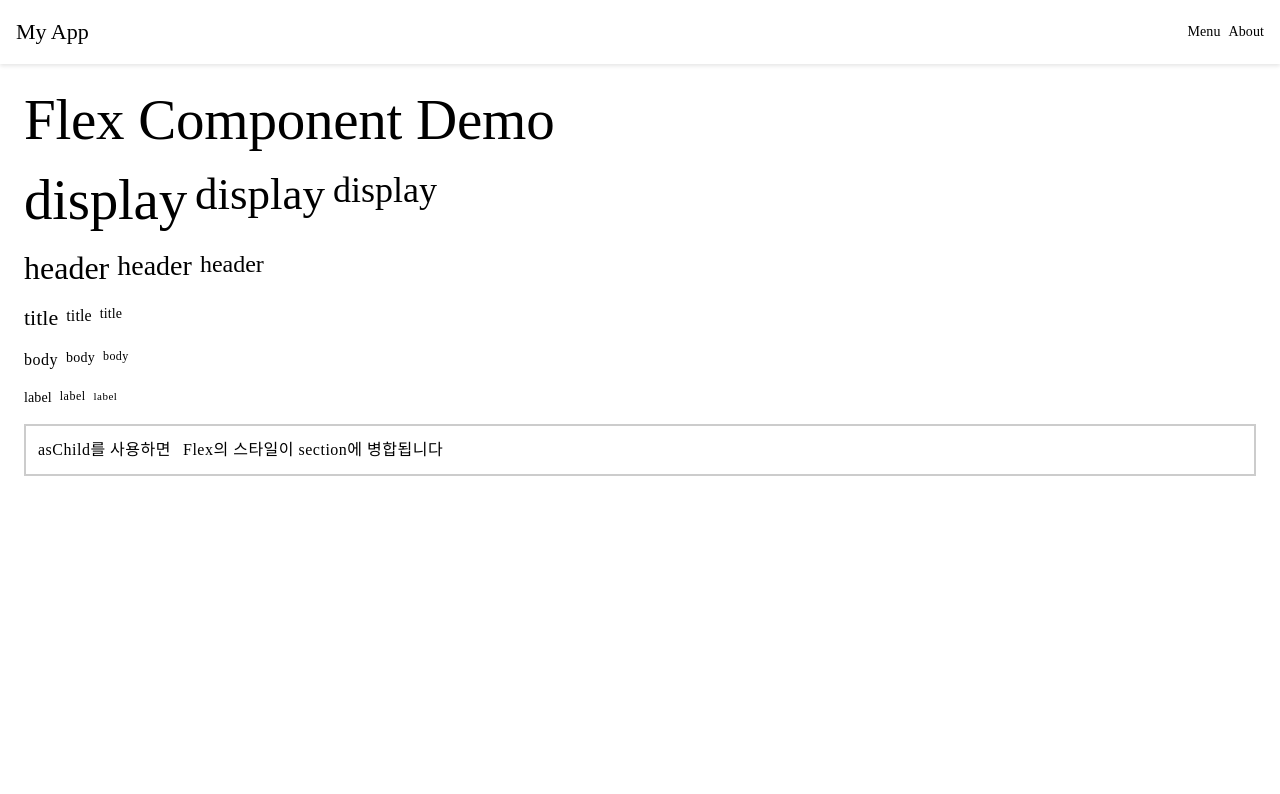
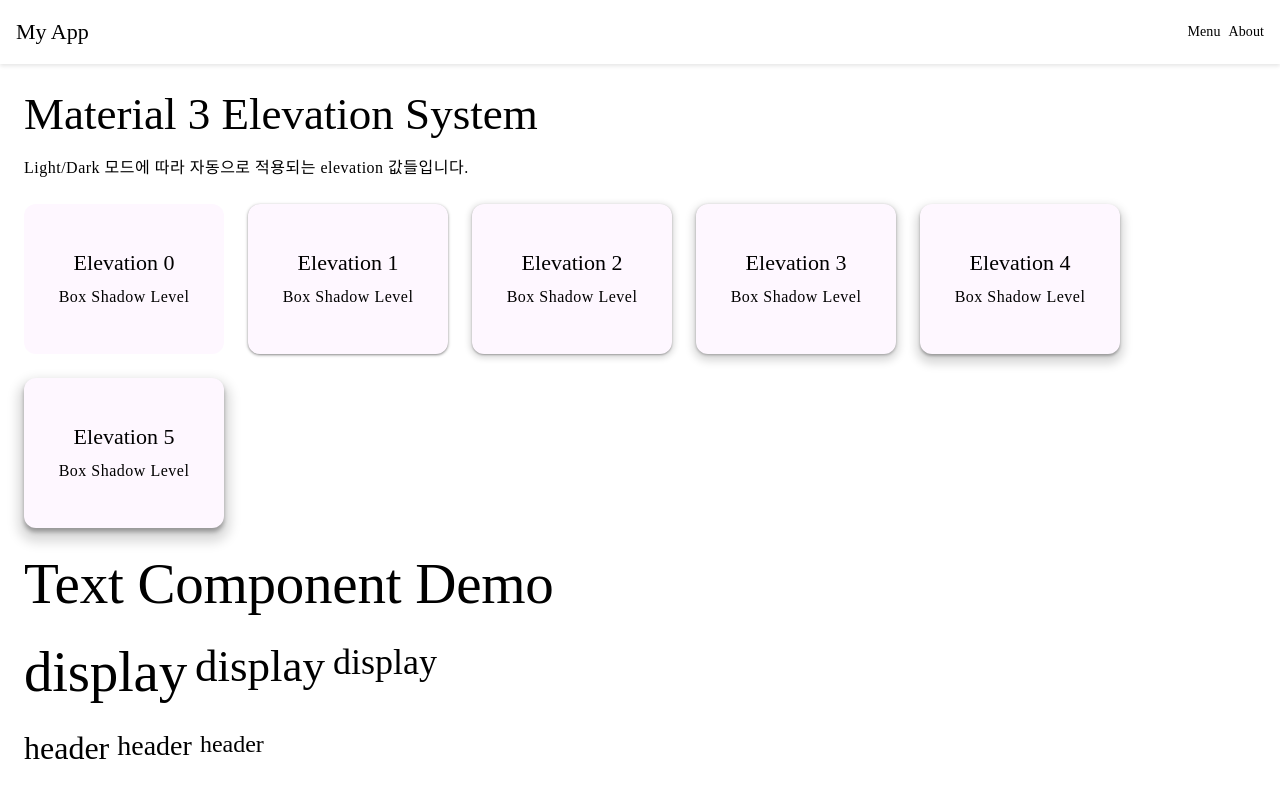
Before and after one commit to hansolc/md3-design-system, a React (Vite) app: page / in a window 1280 px wide. Shown: the top 794 px of the page. Built offline with nearby package versions, Linux system fonts and the light colour scheme.

Commit message:
Add Card Component to Check elevation

```diff
--- a/src/App.tsx
+++ b/src/App.tsx
@@ -1,8 +1,11 @@
 import { Display, Header, Title, Body, Label } from './components/Text'
 import Flex from './components/Flex'
 import Appbar from './components/Appbar'
+import Card from './components/Card'
+import type { ElevationLevel } from './styles/elevation'
 
 const size = ['lg', 'md', 'sm'] as const
+const elevationLevels: ElevationLevel[] = [0, 1, 2, 3, 4, 5]
 
 function App() {
   return (
@@ -17,8 +20,39 @@ function App() {
       </Appbar>
 
       {/* Flex 컴포넌트 직접 사용 예시 */}
-      <Flex direction="column" gap="16px" style={{ padding: '24px' }}>
-        <Display>Flex Component Demo</Display>
+      <Flex direction="column" gap="24px" style={{ padding: '24px' }}>
+        {/* Elevation Demo Section */}
+        <section>
+          <Display size="md" style={{ marginBottom: '16px' }}>
+            Material 3 Elevation System
+          </Display>
+          <Body style={{ marginBottom: '24px' }}>
+            Light/Dark 모드에 따라 자동으로 적용되는 elevation 값들입니다.
+          </Body>
+
+          <Flex direction="row" gap="24px" wrap="wrap">
+            {elevationLevels.map((level) => (
+              <Card
+                key={level}
+                elevation={level}
+                style={{ minWidth: '200px', minHeight: '150px' }}
+              >
+                <Flex
+                  direction="column"
+                  gap="8px"
+                  alignItems="center"
+                  justifyContent="center"
+                  style={{ height: '100%' }}
+                >
+                  <Title size="lg">Elevation {level}</Title>
+                  <Body>Box Shadow Level</Body>
+                </Flex>
+              </Card>
+            ))}
+          </Flex>
+        </section>
+
+        <Display>Text Component Demo</Display>
 
         <Flex direction="row" gap="8px" wrap="wrap">
           {size.map((size) => (
--- /dev/null
+++ b/src/components/Card/index.tsx
@@ -0,0 +1,47 @@
+import { forwardRef, useMemo, type CSSProperties } from 'react'
+import { css, type SerializedStyles, type Theme } from '@emotion/react'
+import type { ElevationLevel } from '@/styles/elevation'
+
+interface CardProps extends React.HTMLAttributes<HTMLDivElement> {
+  children?: React.ReactNode
+  elevation?: ElevationLevel
+  padding?: CSSProperties['padding']
+  borderRadius?: CSSProperties['borderRadius']
+}
+
+const createCardStyles = (
+  theme: Theme,
+  elevation: ElevationLevel,
+  padding?: CSSProperties['padding'],
+  borderRadius?: CSSProperties['borderRadius']
+): SerializedStyles =>
+  css({
+    backgroundColor: theme.colors.surface,
+    padding: padding ?? '16px',
+    borderRadius: borderRadius ?? '12px',
+    boxShadow: theme.elevation[elevation].boxShadow,
+    transition: 'box-shadow 0.2s ease-in-out',
+  })
+
+const Card = forwardRef<HTMLDivElement, CardProps>(
+  ({ children, elevation = 1, padding, borderRadius, ...restProps }, ref) => {
+    return (
+      <div
+        ref={ref}
+        css={(theme: Theme) =>
+          useMemo(
+            () => createCardStyles(theme, elevation, padding, borderRadius),
+            [theme, elevation, padding, borderRadius]
+          )
+        }
+        {...restProps}
+      >
+        {children}
+      </div>
+    )
+  }
+)
+
+Card.displayName = 'Card'
+
+export default Card
--- /dev/null
+++ b/src/styles/elevation.ts
@@ -0,0 +1,86 @@
+/**
+ * Material 3 Elevation System
+ * Source: https://www.figma.com/design/1u9975lQUUe6EC8FslKExp/Material-3-Design-Kit--Community-
+ *
+ * Elevation levels 0-5
+ * - Level 0: No elevation (flat surface)
+ * - Level 1: Lowest elevation (e.g., cards)
+ * - Level 2: Low elevation (e.g., app bars)
+ * - Level 3: Medium elevation (e.g., FAB, menus)
+ * - Level 4: High elevation (e.g., navigation drawer)
+ * - Level 5: Highest elevation (e.g., modal dialogs)
+ */
+
+export type ElevationLevel = 0 | 1 | 2 | 3 | 4 | 5
+
+export interface Elevation {
+  boxShadow: string
+}
+
+export type ElevationScale = Record<ElevationLevel, Elevation>
+
+/**
+ * Light mode elevations
+ * Uses darker shadows on lighter backgrounds
+ */
+export const lightElevation: ElevationScale = {
+  0: {
+    boxShadow: 'none',
+  },
+  1: {
+    // 0px 1px 2px 0px rgba(0,0,0,0.3), 0px 1px 3px 1px rgba(0,0,0,0.15)
+    boxShadow:
+      '0px 1px 2px 0px rgba(0, 0, 0, 0.3), 0px 1px 3px 1px rgba(0, 0, 0, 0.15)',
+  },
+  2: {
+    // 0px 1px 2px 0px rgba(0,0,0,0.3), 0px 2px 6px 2px rgba(0,0,0,0.15)
+    boxShadow:
+      '0px 1px 2px 0px rgba(0, 0, 0, 0.3), 0px 2px 6px 2px rgba(0, 0, 0, 0.15)',
+  },
+  3: {
+    // 0px 4px 8px 3px rgba(0,0,0,0.15), 0px 1px 3px 0px rgba(0,0,0,0.3)
+    boxShadow:
+      '0px 4px 8px 3px rgba(0, 0, 0, 0.15), 0px 1px 3px 0px rgba(0, 0, 0, 0.3)',
+  },
+  4: {
+    // 0px 6px 10px 4px rgba(0,0,0,0.15), 0px 2px 3px 0px rgba(0,0,0,0.3)
+    boxShadow:
+      '0px 6px 10px 4px rgba(0, 0, 0, 0.15), 0px 2px 3px 0px rgba(0, 0, 0, 0.3)',
+  },
+  5: {
+    // 0px 8px 12px 6px rgba(0,0,0,0.15), 0px 4px 4px 0px rgba(0,0,0,0.3)
+    boxShadow:
+      '0px 8px 12px 6px rgba(0, 0, 0, 0.15), 0px 4px 4px 0px rgba(0, 0, 0, 0.3)',
+  },
+}
+
+/**
+ * Dark mode elevations
+ * Uses same shadow structure but with elevation tint overlay on surfaces
+ * Shadow appears lighter against dark background
+ */
+export const darkElevation: ElevationScale = {
+  0: {
+    boxShadow: 'none',
+  },
+  1: {
+    boxShadow:
+      '0px 1px 2px 0px rgba(0, 0, 0, 0.3), 0px 1px 3px 1px rgba(0, 0, 0, 0.15)',
+  },
+  2: {
+    boxShadow:
+      '0px 1px 2px 0px rgba(0, 0, 0, 0.3), 0px 2px 6px 2px rgba(0, 0, 0, 0.15)',
+  },
+  3: {
+    boxShadow:
+      '0px 4px 8px 3px rgba(0, 0, 0, 0.15), 0px 1px 3px 0px rgba(0, 0, 0, 0.3)',
+  },
+  4: {
+    boxShadow:
+      '0px 6px 10px 4px rgba(0, 0, 0, 0.15), 0px 2px 3px 0px rgba(0, 0, 0, 0.3)',
+  },
+  5: {
+    boxShadow:
+      '0px 8px 12px 6px rgba(0, 0, 0, 0.15), 0px 4px 4px 0px rgba(0, 0, 0, 0.3)',
+  },
+}
--- a/src/styles/theme.ts
+++ b/src/styles/theme.ts
@@ -1,5 +1,6 @@
 import { textTokens } from '@/components/Text/tokens'
 import { light, dark } from './color'
+import { lightElevation, darkElevation } from './elevation'
 import { createContext, useContext } from 'react'
 
 export type ThemeMode = 'light' | 'dark'
@@ -7,6 +8,7 @@ export type ThemeMode = 'light' | 'dark'
 export const createTheme = (mode: ThemeMode) => ({
   text: textTokens,
   colors: mode === 'light' ? light : dark,
+  elevation: mode === 'light' ? lightElevation : darkElevation,
   mode,
 })
 
```
Also changed, not shown: src/styles/index.ts (added, +13 -0 lines).
